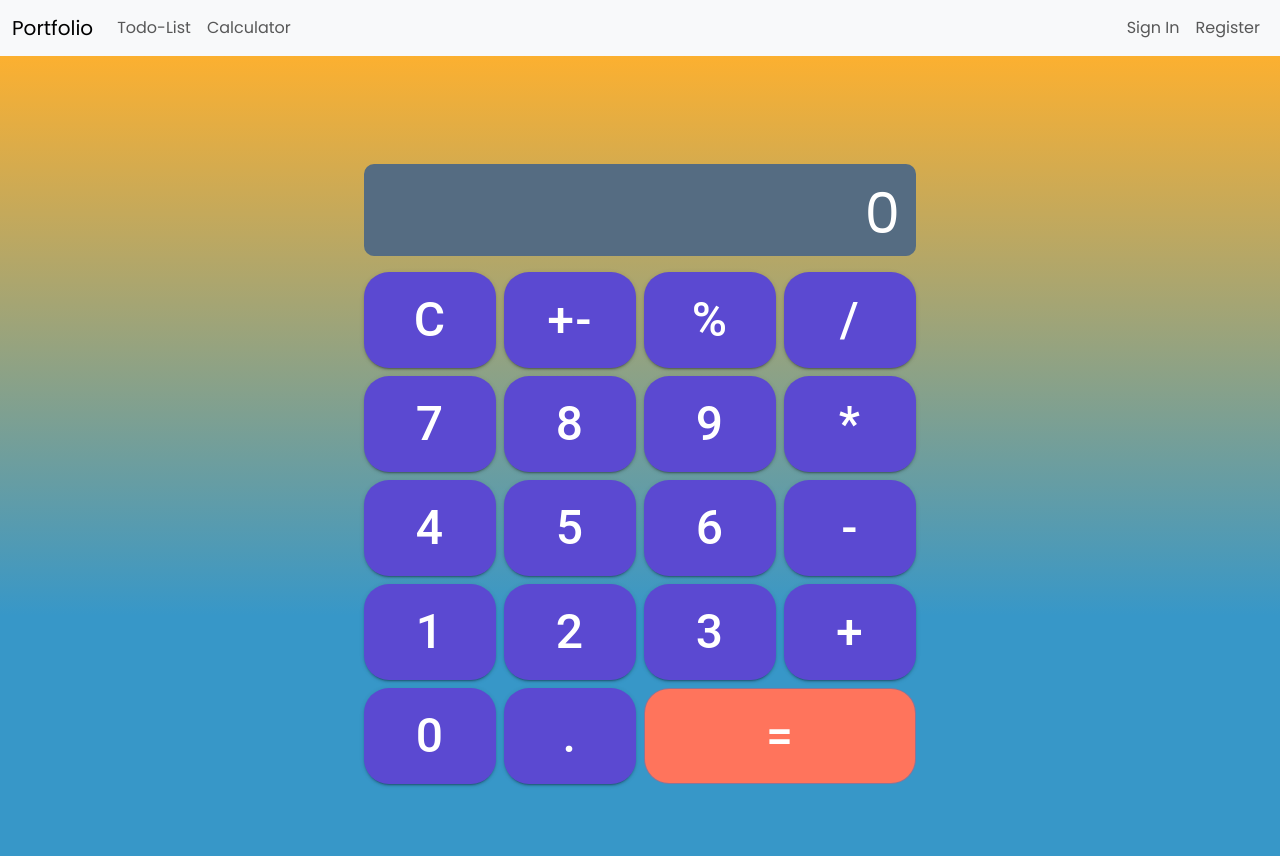
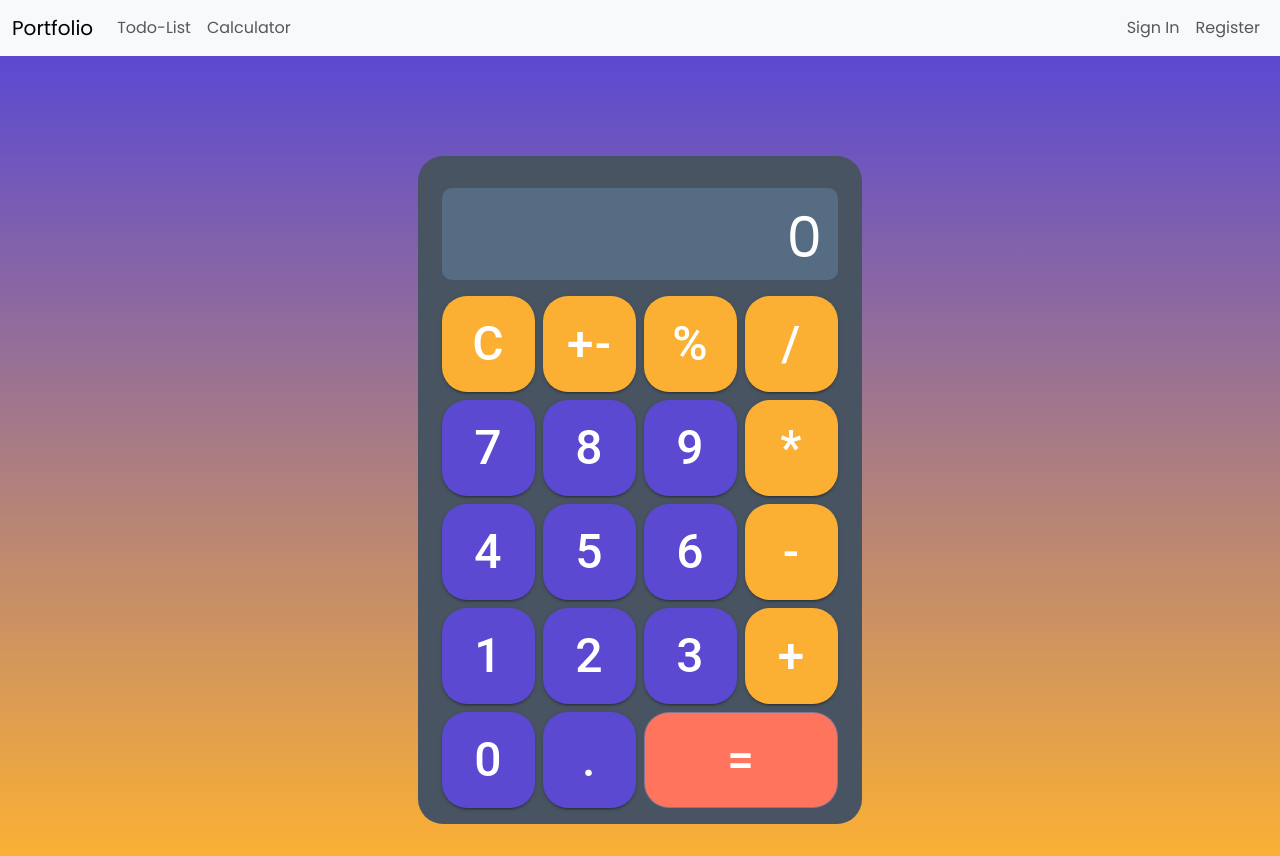
Before and after one commit to leanhduy/react-learning, a React (Create React App) app: page /calculator in a window 1280 px wide. Built offline with nearby package versions, Linux system fonts and the light colour scheme.

Commit message:
implement the input of decimal point

```diff
--- a/src/components/mini2/CalcApp.js
+++ b/src/components/mini2/CalcApp.js
@@ -1,12 +1,19 @@
 import { Box, Container, Grid, Typography } from '@mui/material'
-import { BUTTON_BG, EQUAL_BG, WRAPPER_BG } from './colors'
+import { useEffect, useState } from 'react'
+import toastr from 'toastr'
+import CalcBtn from './CalcBtn'
+import CalcClearBtn from './CalcClearBtn'
 import CalcScreen from './CalcScreen'
-import CalcBtn from './CalcBtn'
-import { useEffect, useState } from 'react'
-import { MATH_OPERATORS, NUMBERS, calculate } from './calculatorUtils'
-import CalcClearBtn from './CalcClearBtn'
 import EqualBtn from './EqualBtn'
-import toastr from 'toastr'
+import {
+    DECIMAL_POINT,
+    MATH_OPERATORS,
+    NUMBERS,
+    SIGN_OPERATORS,
+    calculate,
+} from './calculatorUtils'
+import { BG, BUTTON_BG, EQUAL_BG, WRAPPER_BG } from './colors'
+import beepEffect from '../../sounds/beep.mp3'
 
 const BUTTONS = [
     '+-',
@@ -30,13 +37,22 @@ const BUTTONS = [
 
 const CalcApp = () => {
     const [prevInputType, setPrevInputType] = useState(null)
+    const [decimalCount, setDecimalCount] = useState(0) // To prevent user input two decimal point in a number
     const [expression, setExpression] = useState([])
+    const [decimalPart, setDecimalPart] = useState(0)
     const [result, setResult] = useState(0)
 
-    useEffect(() => {
-        console.log(prevInputType)
-        console.log(expression)
-    }, [result, expression, prevInputType])
+    const playSound = () => {
+        new Audio(beepEffect).play()
+    }
+
+    useEffect(() => {}, [
+        decimalCount,
+        decimalPart,
+        expression,
+        prevInputType,
+        result,
+    ])
 
     const addOperator = (label) => {
         // If it is a new Caculation, reset states
@@ -45,11 +61,15 @@ const CalcApp = () => {
             setResult(0)
         }
 
-        // Get the type of the button on the calculator (number, operator, others)
+        // Get the type of the button on the calculator (number, operator, sign, decimal)
         let inputType = NUMBERS.includes(label)
             ? 'number'
             : MATH_OPERATORS.includes(label)
             ? 'operator'
+            : DECIMAL_POINT.includes(label)
+            ? 'decimal'
+            : SIGN_OPERATORS.includdes(label)
+            ? 'sign'
             : 'others'
 
         // Check the input type and the previous input type to perform appropriate update on the `expression` state
@@ -60,9 +80,36 @@ const CalcApp = () => {
                     // Prev input type = operator. Add new input to expression
                     setExpression([...expression, Number(label)])
                 } else if (prevInputType === 'number') {
-                    // Update the last element of input
-                    let newNum =
-                        expression[expression.length - 1] * 10 + Number(label)
+                    if (decimalCount === 0) {
+                        // Update the last element of input
+                        let newNum =
+                            expression[expression.length - 1] * 10 +
+                            Number(label)
+                        setExpression([
+                            ...expression.slice(0, expression.length - 1),
+                            newNum,
+                        ])
+                    } else {
+                        let newDecimal =
+                            decimalPart +
+                            Number(label) * Math.pow(10, -1 * decimalCount)
+                        let newNum =
+                            expression[expression.length - 1] + newDecimal
+                        setDecimalCount((c) => c + 1)
+                        setDecimalPart(decimalPart)
+                        setExpression([
+                            ...expression.slice(0, expression.length - 1),
+                            newNum,
+                        ])
+                    }
+                } else if (prevInputType === 'decimal') {
+                    // debugger
+                    let newDecimal =
+                        decimalPart +
+                        Number(label) * Math.pow(10, -1 * decimalCount)
+                    let newNum = expression[expression.length - 1] + newDecimal
+                    setDecimalCount((c) => c + 1)
+                    setDecimalPart(decimalPart)
                     setExpression([
                         ...expression.slice(0, expression.length - 1),
                         newNum,
@@ -86,10 +133,29 @@ const CalcApp = () => {
                         label,
                     ])
                     setPrevInputType('operator')
+                } else if (['sign', 'decimal'].includes(prevInputType)) {
+                    playSound()
+                    toastr.warning(
+                        'Please input a number first',
+                        'Invalid input'
+                    )
                 } else {
+                    // previous input is a number
                     // Add new operator to the expression
                     setExpression([...expression, label])
                     setPrevInputType('operator')
+                    setDecimalCount(0)
+                    setDecimalPart(0)
+                }
+                break
+            case 'decimal':
+                if (decimalCount > 0) {
+                    playSound()
+                } else if (['sign', 'operator'].includes(prevInputType)) {
+                    toastr.warning('Please input a number', 'Invalid input')
+                } else {
+                    setDecimalCount((d) => d + 1)
+                    setPrevInputType('decimal')
                 }
                 break
             default:
@@ -111,17 +177,24 @@ const CalcApp = () => {
         <Box
             sx={{
                 background:
-                    'linear-gradient(0deg, rgba(55,151,200,1) 30%, rgba(252,176,48,1) 100%)',
+                    'linear-gradient(0deg, rgba(251,176,52,1) 0%, rgba(91,73,209,1) 100%)',
                 height: '100vh',
                 padding: '100px',
             }}
         >
-            <Container maxWidth="sm">
+            <Container
+                maxWidth="xs"
+                sx={{
+                    backgroundColor: WRAPPER_BG,
+                    borderRadius: '25px',
+                    padding: '1.5rem 2rem 1rem',
+                }}
+            >
                 <CalcScreen result={result} expression={expression} />
                 <Grid container rowSpacing={1} columnSpacing={1}>
                     <Grid item xs={3}>
                         <CalcClearBtn
-                            style={{ backgroundColor: BUTTON_BG }}
+                            style={{ backgroundColor: BG }}
                             label="C"
                             handleClear={clearExpression}
                         />
@@ -129,7 +202,13 @@ const CalcApp = () => {
                     {BUTTONS.map((b) => (
                         <Grid item xs={3} key={b}>
                             <CalcBtn
-                                style={{ backgroundColor: BUTTON_BG }}
+                                style={{
+                                    backgroundColor:
+                                        NUMBERS.includes(b) ||
+                                        DECIMAL_POINT.includes(b)
+                                            ? BUTTON_BG
+                                            : BG,
+                                }}
                                 label={b}
                                 addOperator={addOperator}
                             />
--- a/src/components/mini2/calculatorUtils.js
+++ b/src/components/mini2/calculatorUtils.js
@@ -1,7 +1,7 @@
 export const NUMBERS = ['0', '1', '2', '3', '4', '5', '6', '7', '8', '9']
 export const MATH_OPERATORS = ['+', '-', '*', '/', '%']
-export const SEPARATOR = '.'
-export const SIGN_OPERATOR = '+-'
+export const DECIMAL_POINT = ['.', ',']
+export const SIGN_OPERATORS = ['+-', '+/-']
 export const HIGH_OPERATORS = ['+', '-']
 export const LOW_OPERATORS = ['*', '/', '%']
 
```
Also changed, not shown: 2 other files (tests, documents, lock files or other folders).
